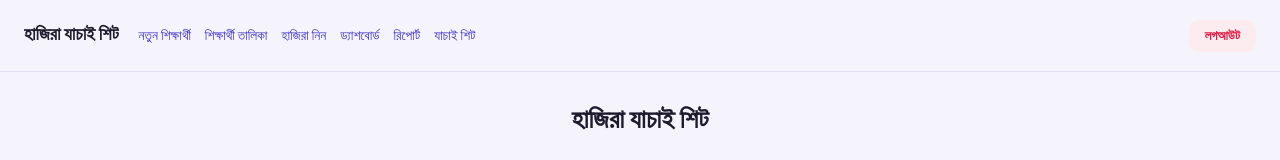
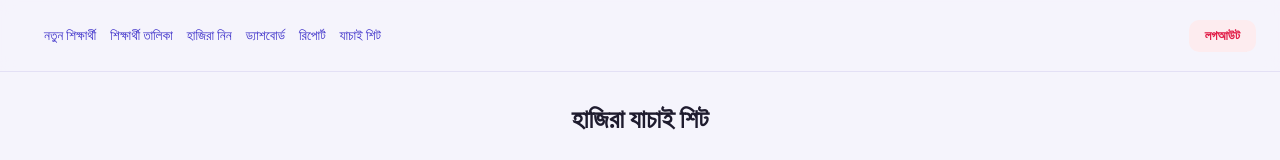
Before and after one commit to pobarulislam1/college-attendance, a Next.js app: page /verify in a window 1280 px wide. Shown: the top 160 px of the page. Built offline with nearby package versions, Linux system fonts and the light colour scheme; no server answers; the database is empty; sample sign-in values are in the browser's storage.

Commit message:
some code improved

```diff
--- a/src/app/verify/page.js
+++ b/src/app/verify/page.js
@@ -51,7 +51,7 @@ export default function VerifyPage() {
     return (
         <ProtectedRoute>
             <div className="no-print">
-                <Header title="হাজিরা যাচাই শিট" />
+                <Header />
                 <PageTitle>হাজিরা যাচাই শিট</PageTitle>
             </div>
 
```
